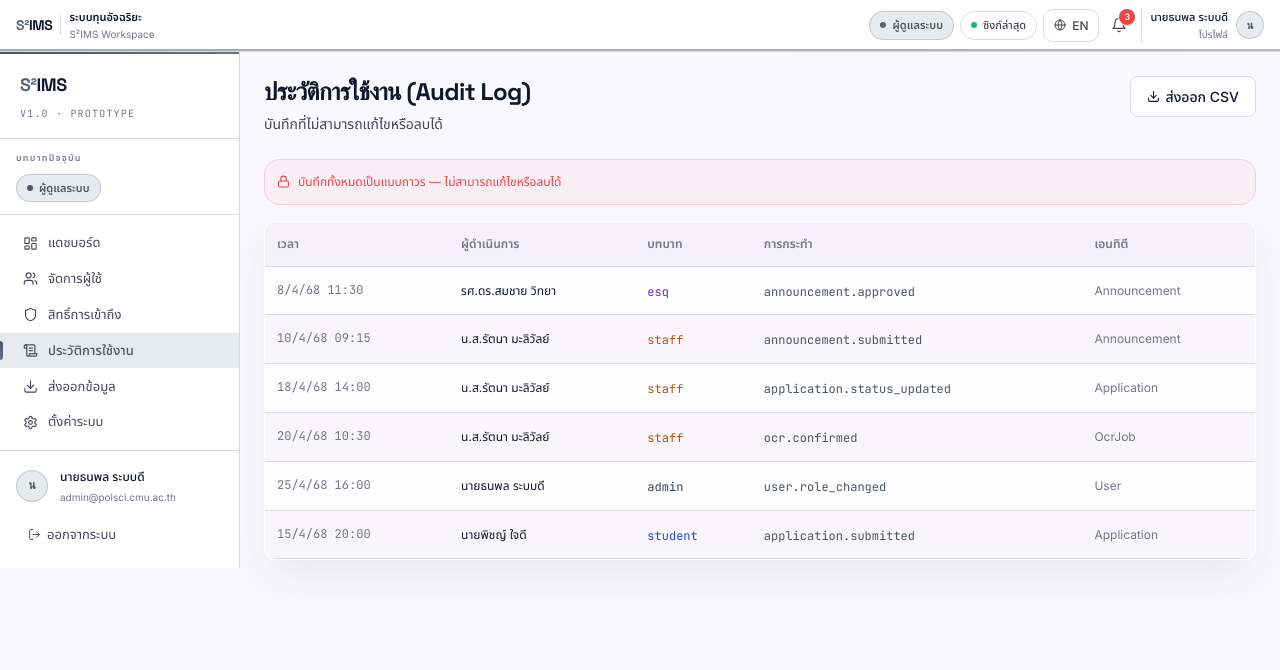
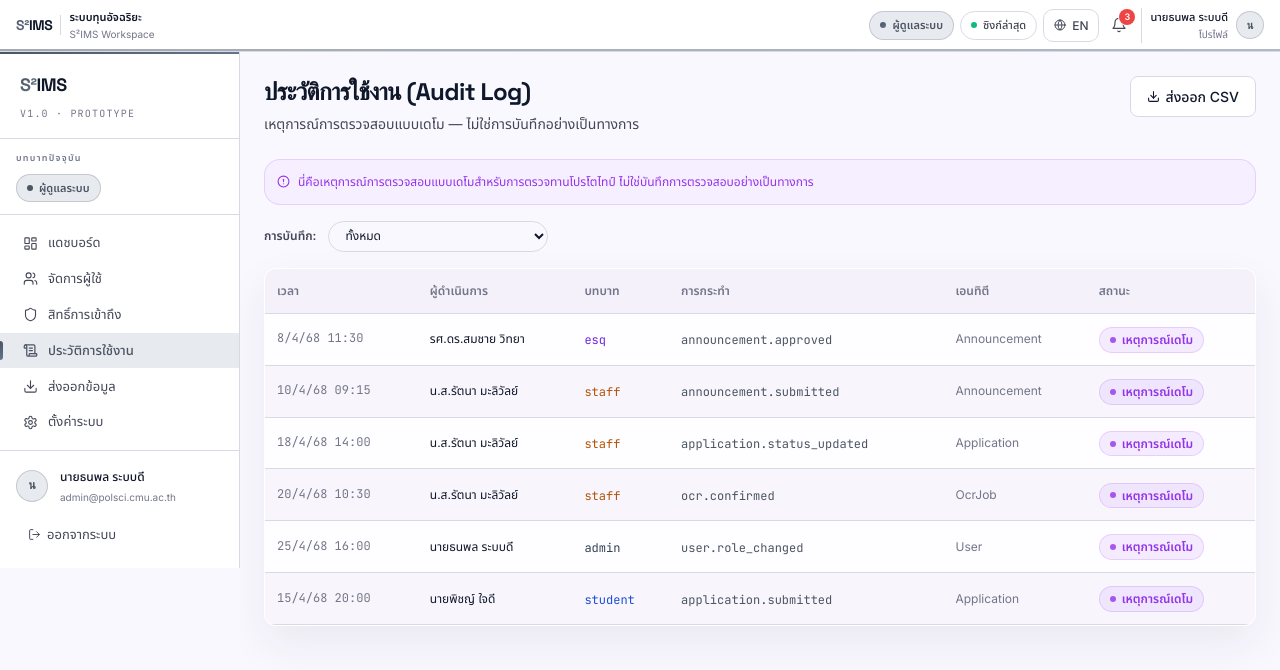
Before and after one commit to Knpod65/s2ims, a Next.js app: page /admin/audit-log in a window 1280 px wide. Shown: the top 670 px of the page. Built offline with nearby package versions, Linux system fonts and the light colour scheme; sample sign-in values are in the browser's storage.

Commit message:
feat(admin): add mock audit badge/filter runtime (AP-6A)

```diff
--- a/src/app/admin/audit-log/page.tsx
+++ b/src/app/admin/audit-log/page.tsx
@@ -1,20 +1,24 @@
 'use client'
 import AppShell from '@/components/layout/AppShell'
 import { useLang } from '@/lib/i18n'
-import { PageHeader } from '@/components/ui/index'
+import { PageHeader, StatusBadge } from '@/components/ui/index'
 import { mockAuditLogs } from '@/data/mock/audit-logs'
-import { Download, Lock } from 'lucide-react'
+import { Download, AlertCircle } from 'lucide-react'
+import { useState } from 'react'
+
+type PersistenceMode = 'all' | 'mock_only' | 'real_persisted'
 
 function exportAuditCSV() {
-  const header = 'Time,Actor,Role,Action,Entity'
+  const header = 'Time,Actor,Role,Action,Entity,Status'
+  const warningRow = '# Export contains demo/mock audit data — not official persistence'
   const rows = mockAuditLogs.map(l =>
-    `"${l.created_at}","${l.actor_name}","${l.actor_role}","${l.action}","${l.entity_type}"`
+    `"${l.created_at}","${l.actor_name}","${l.actor_role}","${l.action}","${l.entity_type}","Mock event"`
   )
-  const blob = new Blob([[header, ...rows].join('\n')], { type: 'text/csv' })
+  const blob = new Blob([[warningRow, header, ...rows].join('\n')], { type: 'text/csv' })
   const url = URL.createObjectURL(blob)
   const a = document.createElement('a')
   a.href = url
-  a.download = `audit-log-${new Date().toISOString().split('T')[0]}.csv`
+  a.download = `audit-log-demo-${new Date().toISOString().split('T')[0]}.csv`
   a.click()
   URL.revokeObjectURL(url)
 }
@@ -26,17 +30,48 @@
 
 export default function AuditLogPage() {
   const { lang } = useLang()
+  const [persistenceFilter, setPersistenceFilter] = useState<PersistenceMode>('all')
+
+  // All current records are treated as mock_only since fixture doesn't have persistenceMode field
+  const filteredLogs = persistenceFilter === 'all'
+    ? mockAuditLogs
+    : persistenceFilter === 'mock_only'
+    ? mockAuditLogs
+    : [] // real_persisted shows empty state
+
   return (
     <AppShell requiredRole="admin">
       <PageHeader
         title={lang==='th'?'ประวัติการใช้งาน (Audit Log)':'Audit Log'}
-        subtitle={lang==='th'?'บันทึกที่ไม่สามารถแก้ไขหรือลบได้':'Immutable record — cannot be edited or deleted'}
+        subtitle={lang==='th'?'เหตุการณ์การตรวจสอบแบบเดโม — ไม่ใช่การบันทึกอย่างเป็นทางการ':'Demo audit events — not official persistence'}
         actions={<button onClick={exportAuditCSV} className="btn-secondary text-xs flex items-center gap-1.5 py-1.5"><Download size={13}/>{lang==='th'?'ส่งออก CSV':'Export CSV'}</button>}
       />
-      <div className="flex items-center gap-2 mb-4 p-3 bg-status-danger/[0.05] border border-status-danger/20 rounded-lg">
-        <Lock size={13} className="text-status-danger"/>
-        <span className="text-xs text-status-danger">{lang==='th'?'บันทึกทั้งหมดเป็นแบบถาวร — ไม่สามารถแก้ไขหรือลบได้':'All records are permanent — no edit or delete allowed'}</span>
+      <div className="flex items-center gap-2 mb-4 p-3 bg-purple-500/[0.05] border border-purple-500/20 rounded-lg">
+        <AlertCircle size={13} className="text-purple-600"/>
+        <span className="text-xs text-purple-600">{lang==='th'?'นี่คือเหตุการณ์การตรวจสอบแบบเดโมสำหรับการตรวจทานโปรโตไทป์ ไม่ใช่บันทึกการตรวจสอบอย่างเป็นทางการ':'This audit view shows demo/mock records for prototype review. These records are not official persisted audit evidence.'}</span>
       </div>
+
+      <div className="mb-4 flex items-center gap-3">
+        <label className="text-xs font-semibold text-ink-2">{lang==='th'?'การบันทึก':'Persistence'}:</label>
+        <select
+          value={persistenceFilter}
+          onChange={(e) => setPersistenceFilter(e.target.value as PersistenceMode)}
+          className="px-3 py-1.5 text-xs border border-line rounded-lg bg-bg-000 text-ink-1 focus:outline-none focus:ring-2 focus:ring-role-primary/30"
+        >
+          <option value="all">{lang==='th'?'ทั้งหมด':'All'}</option>
+          <option value="mock_only">{lang==='th'?'เหตุการณ์เดโม':'Mock/demo only'}</option>
+          <option value="real_persisted">{lang==='th'?'บันทึกการตรวจสอบอย่างเป็นทางการ':'Official persisted records'}</option>
+        </select>
+      </div>
+
+      {filteredLogs.length === 0 && persistenceFilter === 'real_persisted' && (
+        <div className="card p-6 text-center">
+          <div className="text-sm text-ink-2 mb-2">{lang==='th'?'ไม่มีบันทึกการตรวจสอบอย่างเป็นทางการ':'No official persisted audit records available'}</div>
+          <div className="text-xs text-ink-3">{lang==='th'?'การบันทึกอย่างเป็นทางการยังไม่ได้เชื่อมต่อ':'Real audit persistence has not been connected yet.'}</div>
+        </div>
+      )}
+
+      {filteredLogs.length > 0 && (
       <div className="card overflow-hidden">
         <table className="w-full text-sm">
           <thead>
@@ -46,10 +81,11 @@
               <th className="text-left p-3 text-xs text-ink-3 font-semibold">{lang==='th'?'บทบาท':'Role'}</th>
               <th className="text-left p-3 text-xs text-ink-3 font-semibold">{lang==='th'?'การกระทำ':'Action'}</th>
               <th className="text-left p-3 text-xs text-ink-3 font-semibold">{lang==='th'?'เอนทิตี':'Entity'}</th>
+              <th className="text-left p-3 text-xs text-ink-3 font-semibold">{lang==='th'?'สถานะ':'Status'}</th>
             </tr>
           </thead>
           <tbody>
-            {mockAuditLogs.map((log, i) => (
+            {filteredLogs.map((log, i) => (
               <tr key={log.id} className={`border-b border-line ${i%2===1?'bg-surface-low/60':''}`}>
                 <td className="p-3 text-xs text-ink-3 font-mono whitespace-nowrap">
                   {new Date(log.created_at).toLocaleString(lang==='th'?'th-TH':'en-US',{dateStyle:'short',timeStyle:'short'})}
@@ -60,11 +96,19 @@
                 </td>
                 <td className="p-3"><span className="font-mono text-xs text-role-primary">{log.action}</span></td>
                 <td className="p-3 text-xs text-ink-3">{log.entity_type}</td>
+                <td className="p-3">
+                  <StatusBadge
+                    label={lang==='th'?'เหตุการณ์เดโม':'Mock event'}
+                    color="bg-purple-500/10 text-purple-600 border-purple-500/20"
+                    dot
+                  />
+                </td>
               </tr>
             ))}
           </tbody>
         </table>
       </div>
+      )}
     </AppShell>
   )
 }
```
Also changed, not shown: 2 other files (tests, documents, lock files or other folders).
